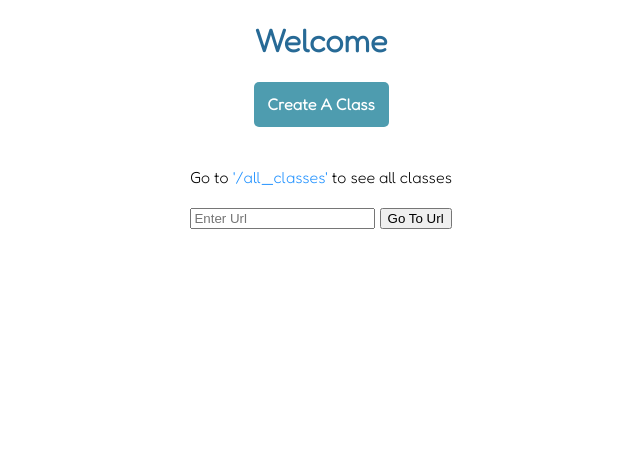
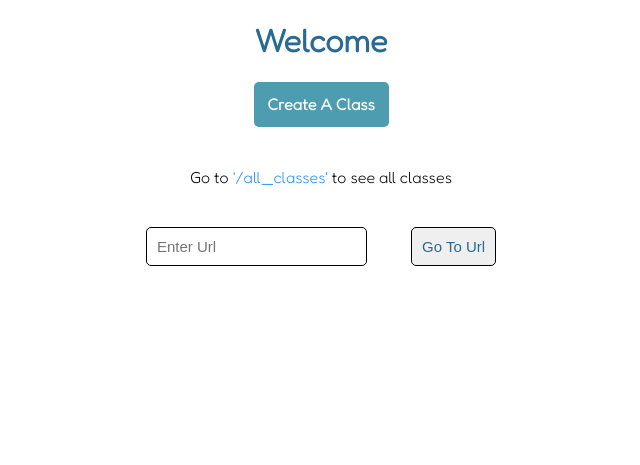
Before and after one commit to Stardust-Industries/Education, a Flask app: template app/templates/home.html in a window 1280 px wide. Shown: the top 465 px of the page, without its empty margins (319-959 px from the left). Run offline with Flask 2, Linux system fonts and the light colour scheme; the template is opened without the code that fills it, so the values that code supplies are empty.

Commit message:
Minor changes and bug fixes

```diff
--- a/app/static/styles/create.css
+++ b/app/static/styles/create.css
@@ -1,6 +1,7 @@
 body{
   text-align: center;
 }
+
 input{
   margin: 20px;
   font-size: 15px;
--- a/app/static/styles/home.css
+++ b/app/static/styles/home.css
@@ -19,3 +19,23 @@
 .button:hover{
   box-shadow: 0 4px 8px 0 rgba(0, 0, 0, 0.35), 0 6px 20px 0 rgba(0, 0, 0, 0.29);
 }
+
+input, button{
+  margin: 20px;
+  font-size: 15px;
+  padding: 10px;
+  border: 1px solid #000;
+  border-radius: 5px;
+  color: #276A96;
+  transition: 0.25s;
+  outline: none;
+}
+
+input:hover, input:focus, button:hover, button:focus{
+  border: 2px solid #276A96;
+  box-shadow: 0 4px 8px 0 rgba(0, 0, 0, 0.35), 0 6px 20px 0 rgba(0, 0, 0, 0.29);
+}
+
+button{
+  cursor: pointer;
+}
--- a/app/templates/all_classes.html
+++ b/app/templates/all_classes.html
@@ -1,3 +1,6 @@
+<meta name="viewport" content="width=device-width, initial-scale=1.0">
+
+
 {% for row in rows %}
   <ul>
     <li>{{ row[0] }}</li>
--- a/app/templates/create.html
+++ b/app/templates/create.html
@@ -4,6 +4,7 @@
   <title>Create A Class</title>
   <link rel="stylesheet" href="{{ url_for('static', filename='styles/create.css') }}">
   <link rel="stylesheet" href="{{ url_for('static', filename='styles/index.css') }}">
+  <meta name="viewport" content="width=device-width, initial-scale=1.0">
 </head>
 <body>
   <form method="POST">
```
Also changed, not shown: 1 other file.
